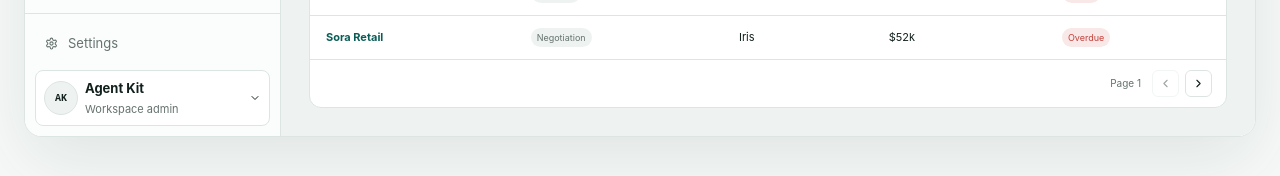
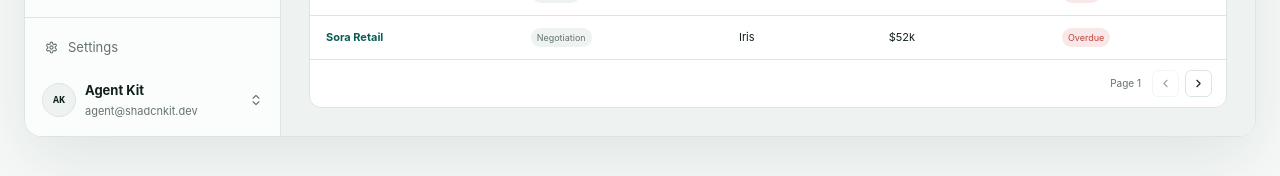
Before and after one commit to ckken/prismo, a React app in the folder apps/web/: page / in a window 1280 px wide. Shown: the part 2977-3153 px from the top of the page. Built offline with nearby package versions, Linux system fonts and the light colour scheme; the HTML template or start-up script is replaced by a standard one.

Commit message:
feat: align sidebar user menu with shadcn

```diff
--- a/apps/web/src/components/preview-dashboard.tsx
+++ b/apps/web/src/components/preview-dashboard.tsx
@@ -1,12 +1,15 @@
 import { useEffect, useRef, useState } from "react"
 import {
+  BadgeCheck,
   BarChart3,
   Bell,
   Bot,
-  ChevronDown,
+  ChevronsUpDown,
+  CreditCard,
   Download,
   LayoutDashboard,
   ListChecks,
+  LogOut,
   Menu,
   Search,
   Settings,
@@ -29,9 +32,14 @@ export function PreviewDashboard({ scenario, state, locale }: { scenario: Scenar
   const [query, setQuery] = useState("")
   const [range, setRange] = useState<PreviewRange>("30d")
   const [notificationsOpen, setNotificationsOpen] = useState(false)
+  const [userMenuOpen, setUserMenuOpen] = useState(false)
   const [toast, setToast] = useState<string | null>(null)
   const navigationRef = useRef<HTMLElement>(null)
   const navigationToggleRef = useRef<HTMLButtonElement>(null)
+  const settingsLinkRef = useRef<HTMLAnchorElement>(null)
+  const userMenuRef = useRef<HTMLDivElement>(null)
+  const userMenuTriggerRef = useRef<HTMLButtonElement>(null)
+  const userMenuOpenRef = useRef(false)
   const searchRef = useRef<HTMLInputElement>(null)
   const toastTimerRef = useRef<number | null>(null)
 
@@ -43,12 +51,22 @@ export function PreviewDashboard({ scenario, state, locale }: { scenario: Scenar
 
   const closeNavigation = () => {
     setNavigationOpen(false)
+    setUserMenuOpen(false)
     if (compactNavigation) window.requestAnimationFrame(() => navigationToggleRef.current?.focus())
+  }
+
+  userMenuOpenRef.current = userMenuOpen
+
+  const selectUserMenuItem = (message: string) => {
+    setUserMenuOpen(false)
+    announce(message)
+    window.requestAnimationFrame(() => userMenuTriggerRef.current?.focus())
   }
 
   useEffect(() => {
     setNavigationOpen(false)
     setNotificationsOpen(false)
+    setUserMenuOpen(false)
     setActiveNav(chrome.navigation[0][1])
     setQuery("")
     setRange("30d")
@@ -84,6 +102,7 @@ export function PreviewDashboard({ scenario, state, locale }: { scenario: Scenar
     sidebar?.querySelector<HTMLElement>("button, a")?.focus()
     const trapFocus = (event: KeyboardEvent) => {
       if (event.key === "Escape") {
+        if (userMenuOpenRef.current) return
         closeNavigation()
         return
       }
@@ -104,6 +123,25 @@ export function PreviewDashboard({ scenario, state, locale }: { scenario: Scenar
     return () => window.removeEventListener("keydown", trapFocus)
   }, [compactNavigation, navigationOpen])
 
+  useEffect(() => {
+    if (!userMenuOpen) return
+    window.requestAnimationFrame(() => userMenuRef.current?.querySelector<HTMLButtonElement>('[role="menuitem"]')?.focus())
+    const closeOnOutsidePress = (event: PointerEvent) => {
+      if (!userMenuRef.current?.contains(event.target as Node)) setUserMenuOpen(false)
+    }
+    const closeOnEscape = (event: KeyboardEvent) => {
+      if (event.key !== "Escape") return
+      setUserMenuOpen(false)
+      userMenuTriggerRef.current?.focus()
+    }
+    document.addEventListener("pointerdown", closeOnOutsidePress)
+    window.addEventListener("keydown", closeOnEscape)
+    return () => {
+      document.removeEventListener("pointerdown", closeOnOutsidePress)
+      window.removeEventListener("keydown", closeOnEscape)
+    }
+  }, [userMenuOpen])
+
   let iconIndex = 0
 
   return (
@@ -121,7 +159,7 @@ export function PreviewDashboard({ scenario, state, locale }: { scenario: Scenar
         <div className="dashboard-brand">
           <span><Sparkles size={16} /></span>
           <div><strong>{chrome.brand}</strong><small>{chrome.workspace}</small></div>
-          <ChevronDown className="dashboard-brand-chevron" size={14} />
+          <ChevronsUpDown className="dashboard-brand-chevron" size={14} />
           <button className="dashboard-sidebar-close" type="button" aria-label={t.navigation.close} onClick={closeNavigation}><X size={15} /></button>
         </div>
         <nav className="dashboard-navigation" aria-label={t.navigation.label}>
@@ -147,11 +185,65 @@ export function PreviewDashboard({ scenario, state, locale }: { scenario: Scenar
           ))}
         </nav>
         <div className="dashboard-sidebar-footer">
-          <a href="#showcase" onClick={(event) => { event.preventDefault(); setActiveNav(t.navigation.settings); closeNavigation(); announce(locale === "zh" ? "设置为预览交互" : "Settings is simulated") }}><Settings size={13} /><span>{t.navigation.settings}</span></a>
-          <div className="dashboard-user">
-            <span className="dashboard-avatar">AK</span>
-            <div><strong>Agent Kit</strong><small>{t.navigation.role}</small></div>
-            <ChevronDown size={12} />
+          <a ref={settingsLinkRef} href="#showcase" onClick={(event) => { event.preventDefault(); setActiveNav(t.navigation.settings); closeNavigation(); announce(locale === "zh" ? "设置为预览交互" : "Settings is simulated") }}><Settings size={13} /><span>{t.navigation.settings}</span></a>
+          <div className="dashboard-user-menu" ref={userMenuRef}>
+            {userMenuOpen ? (
+              <div
+                className="dashboard-user-popover"
+                id="dashboard-user-menu"
+                role="menu"
+                aria-label={t.navigation.userMenu}
+                onKeyDown={(event) => {
+                  if (event.key === "Tab") {
+                    event.preventDefault()
+                    setUserMenuOpen(false)
+                    const destination = event.shiftKey
+                      ? settingsLinkRef.current
+                      : compactNavigation
+                        ? userMenuTriggerRef.current
+                        : searchRef.current
+                    window.requestAnimationFrame(() => destination?.focus())
+                    return
+                  }
+                  if (!["ArrowDown", "ArrowUp", "Home", "End"].includes(event.key)) return
+                  event.preventDefault()
+                  const items = Array.from(event.currentTarget.querySelectorAll<HTMLButtonElement>('[role="menuitem"]'))
+                  const current = items.indexOf(document.activeElement as HTMLButtonElement)
+                  const next = event.key === "Home"
+                    ? 0
+                    : event.key === "End"
+                      ? items.length - 1
+                      : event.key === "ArrowDown"
+                        ? (current + 1) % items.length
+                        : (current - 1 + items.length) % items.length
+                  items[next]?.focus()
+                }}
+              >
+                <div className="dashboard-user-summary">
+                  <span className="dashboard-avatar">AK</span>
+                  <div><strong>Agent Kit</strong><small>agent@shadcnkit.dev</small></div>
+                </div>
+                <div className="dashboard-user-separator" role="separator" />
+                <button type="button" role="menuitem" onClick={() => selectUserMenuItem(`${t.navigation.account} · ${locale === "zh" ? "预览" : "preview"}`)}><BadgeCheck size={14} /><span>{t.navigation.account}</span></button>
+                <button type="button" role="menuitem" onClick={() => selectUserMenuItem(`${t.navigation.billing} · ${locale === "zh" ? "预览" : "preview"}`)}><CreditCard size={14} /><span>{t.navigation.billing}</span></button>
+                <button type="button" role="menuitem" onClick={() => selectUserMenuItem(`${t.navigation.notificationSettings} · ${locale === "zh" ? "预览" : "preview"}`)}><Bell size={14} /><span>{t.navigation.notificationSettings}</span></button>
+                <div className="dashboard-user-separator" role="separator" />
+                <button type="button" role="menuitem" onClick={() => selectUserMenuItem(t.navigation.logoutPreview)}><LogOut size={14} /><span>{t.navigation.logout}</span></button>
+              </div>
+            ) : null}
+            <button
+              ref={userMenuTriggerRef}
+              className="dashboard-user"
+              type="button"
+              aria-haspopup="menu"
+              aria-controls="dashboard-user-menu"
+              aria-expanded={userMenuOpen}
+              onClick={() => { setNotificationsOpen(false); setUserMenuOpen((value) => !value) }}
+            >
+              <span className="dashboard-avatar">AK</span>
+              <span className="dashboard-user-copy"><strong>Agent Kit</strong><small>agent@shadcnkit.dev</small></span>
+              <ChevronsUpDown size={14} />
+            </button>
           </div>
         </div>
       </aside>
@@ -167,7 +259,7 @@ export function PreviewDashboard({ scenario, state, locale }: { scenario: Scenar
             <kbd>⌘ K</kbd>
           </label>
           <div className="dashboard-topbar-actions">
-            <button type="button" aria-label={t.navigation.notifications} aria-expanded={notificationsOpen} onClick={() => setNotificationsOpen(!notificationsOpen)}><Bell size={14} /><span /></button>
+            <button type="button" aria-label={t.navigation.notifications} aria-expanded={notificationsOpen} onClick={() => { setUserMenuOpen(false); setNotificationsOpen((value) => !value) }}><Bell size={14} /><span /></button>
             <span className="dashboard-avatar">AK</span>
             {notificationsOpen ? <div className="notification-popover" role="status"><strong>{locale === "zh" ? "通知" : "Notifications"}</strong><p>{chrome.notification}</p><button type="button" onClick={() => setNotificationsOpen(false)}>{locale === "zh" ? "知道了" : "Dismiss"}</button></div> : null}
           </div>
--- a/apps/web/src/i18n.ts
+++ b/apps/web/src/i18n.ts
@@ -167,6 +167,12 @@ export const copy = {
         team: "Team",
         settings: "Settings",
         role: "Workspace admin",
+        userMenu: "User menu",
+        account: "Account",
+        billing: "Billing",
+        notificationSettings: "Notifications",
+        logout: "Log out",
+        logoutPreview: "Log out is simulated in this preview",
         search: "Search workspace...",
         notifications: "Open notifications",
         open: "Open dashboard navigation",
@@ -355,6 +361,12 @@ export const copy = {
         team: "团队",
         settings: "设置",
         role: "工作台管理员",
+        userMenu: "用户菜单",
+        account: "账户",
+        billing: "账单",
+        notificationSettings: "通知",
+        logout: "退出登录",
+        logoutPreview: "退出登录为预览交互",
         search: "搜索工作台...",
         notifications: "打开通知",
         open: "展开 Dashboard 导航",
--- a/apps/web/src/styles.css
+++ b/apps/web/src/styles.css
@@ -164,11 +164,21 @@ button:focus-visible, a:focus-visible { outline: 3px solid color-mix(in srgb, va
 .dashboard-nav-group a.active { background: var(--surface-muted); color: var(--ink); font-weight: 650; }
 .dashboard-nav-group a svg, .dashboard-sidebar-footer > a svg { flex: 0 0 auto; }
 .dashboard-sidebar-footer { display: grid; gap: 8px; margin-top: auto; padding: 10px; border-top: 1px solid var(--line); }
-.dashboard-user { display: grid; grid-template-columns: auto minmax(0, 1fr) auto; gap: 7px; align-items: center; min-width: 0; padding: 8px; border: 1px solid var(--line); border-radius: 8px; background: var(--surface); }
-.dashboard-user > div { display: grid; min-width: 0; gap: 2px; }
-.dashboard-user strong, .dashboard-user small { overflow: hidden; text-overflow: ellipsis; white-space: nowrap; }
+.dashboard-user-menu { position: relative; min-width: 0; }
+.dashboard-user { display: grid; grid-template-columns: auto minmax(0, 1fr) auto; width: 100%; gap: 9px; align-items: center; min-width: 0; padding: 7px; border: 0; border-radius: 7px; background: transparent; color: var(--ink); text-align: left; cursor: pointer; }
+.dashboard-user:hover, .dashboard-user[aria-expanded="true"] { background: var(--surface-muted); }
+.dashboard-user-copy, .dashboard-user-summary > div { display: grid; min-width: 0; gap: 2px; }
+.dashboard-user strong, .dashboard-user small, .dashboard-user-summary strong, .dashboard-user-summary small { overflow: hidden; text-overflow: ellipsis; white-space: nowrap; }
 .dashboard-user strong { font-size: 13px; }
 .dashboard-user small { color: var(--ink-muted); font-size: 11px; }
+.dashboard-user > svg { color: var(--ink-muted); }
+.dashboard-user-popover { position: absolute; z-index: 12; right: 0; bottom: calc(100% + 8px); left: 0; display: grid; gap: 2px; padding: 6px; border: 1px solid var(--line); border-radius: 9px; background: var(--surface); box-shadow: var(--shadow); }
+.dashboard-user-summary { display: grid; grid-template-columns: auto minmax(0, 1fr); align-items: center; gap: 9px; padding: 6px; }
+.dashboard-user-summary strong { font-size: 12px; }
+.dashboard-user-summary small { color: var(--ink-muted); font-size: 10px; }
+.dashboard-user-popover > button { display: flex; align-items: center; gap: 9px; width: 100%; min-height: 34px; padding: 0 8px; border: 0; border-radius: 6px; background: transparent; color: var(--ink); font-size: 12px; text-align: left; cursor: pointer; }
+.dashboard-user-popover > button:hover, .dashboard-user-popover > button:focus-visible { background: var(--surface-muted); }
+.dashboard-user-separator { height: 1px; margin: 4px -6px; background: var(--line); }
 .dashboard-avatar { display: grid; flex: 0 0 auto; width: 34px; height: 34px; place-items: center; border: 1px solid var(--line); border-radius: 50%; background: var(--surface-muted); font: 700 10px ui-monospace, monospace; }
 .dashboard-workspace { min-width: 0; background: var(--surface-muted); }
 .dashboard-topbar { display: flex; align-items: center; justify-content: space-between; gap: 12px; min-height: 64px; padding: 0 20px; border-bottom: 1px solid var(--line); background: var(--surface); }
```
